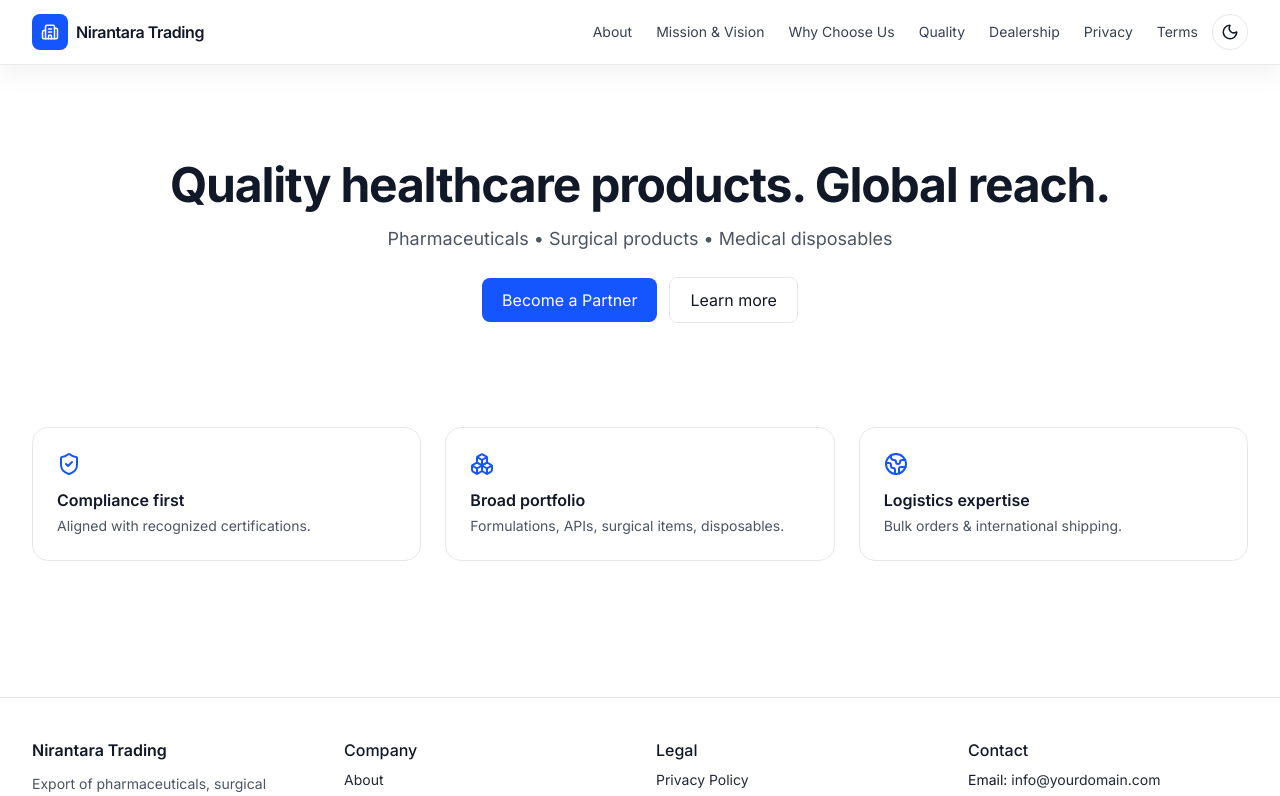
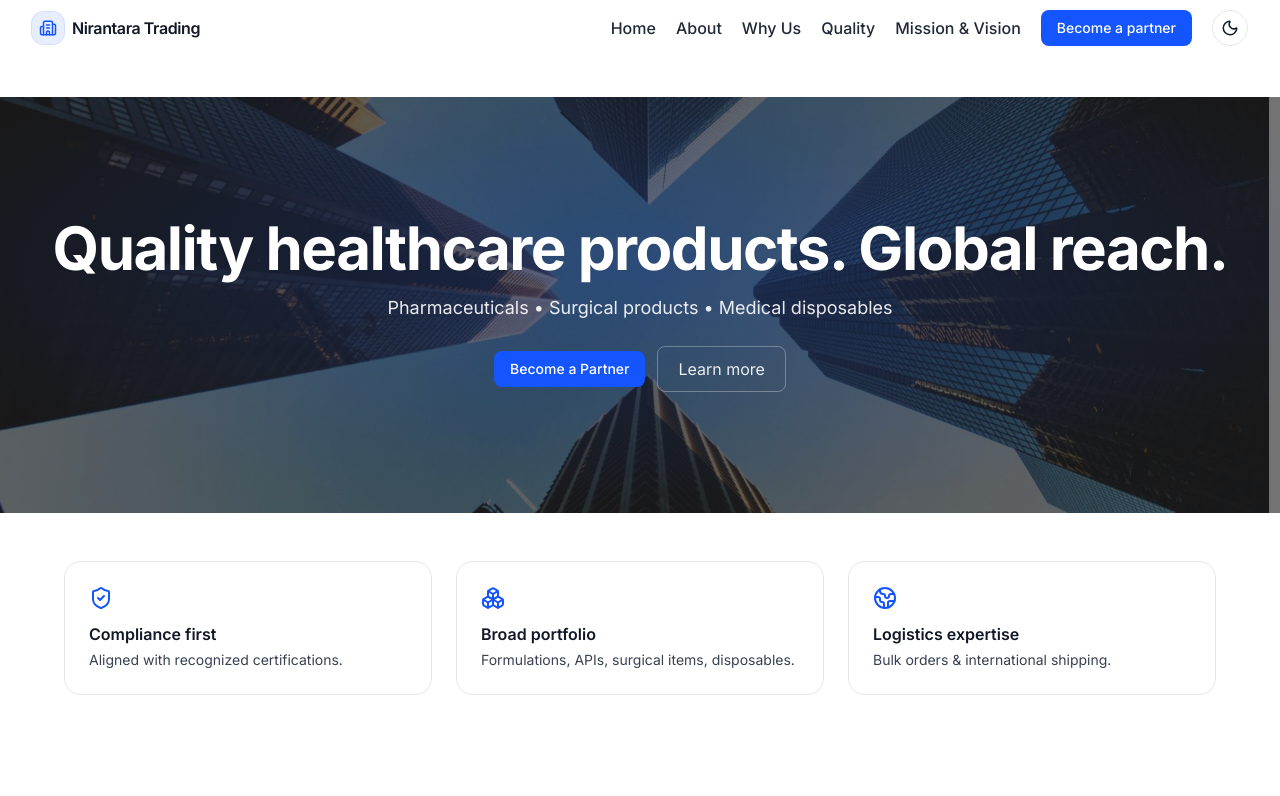
Before and after one commit to romahawk/nirantara-site, a Next.js app: page / in a window 1280 px wide. Shown: the top 796 px of the page. Built offline with nearby package versions, Linux system fonts and the light colour scheme.

Commit message:
fix(hero): remove header divider and expand hero overlays (-inset-px) to eliminate top/bottom hairlines

```diff
--- a/src/app/globals.css
+++ b/src/app/globals.css
@@ -11,8 +11,9 @@ html, body {
 }
 
 body {
-  @apply bg-[rgb(var(--bg))] text-[rgb(var(--fg))] font-sans antialiased;
+  @apply bg-[rgb(var(--bg))] text-[rgb(var(--fg))] font-sans antialiased overflow-x-hidden;
 }
+
 
 /* Layout helper */
 .container { @apply mx-auto max-w-7xl px-4 md:px-6 lg:px-8; }
--- a/src/app/page.tsx
+++ b/src/app/page.tsx
@@ -1,39 +1,78 @@
+import Image from "next/image";
+import Link from "next/link";
 import { ShieldCheck, Boxes, Globe2 } from "lucide-react";
-import Link from "next/link";
+
+// Reuse the About hero image
+import hero from "./about/hero.jpg";
 
 export default function HomePage() {
   return (
-    <section className="space-y-12">
-      <div className="text-center py-14">
-        <h1 className="text-4xl md:text-5xl font-bold tracking-tight">
-          Quality healthcare products. Global reach.
-        </h1>
-        <p className="mt-4 text-lg text-gray-600 dark:text-gray-400">
-          Pharmaceuticals • Surgical products • Medical disposables
-        </p>
-        <div className="mt-6 flex items-center justify-center gap-3">
-          <Link href="/dealership" className="rounded-lg bg-brand text-white px-5 py-2.5">Become a Partner</Link>
-          <Link href="/about" className="rounded-lg border px-5 py-2.5 dark:border-gray-700">Learn more</Link>
+    <div className="space-y-12">
+      {/* ========== FULL-BLEED HERO (background spans the viewport) ========== */}
+      <section className="relative left-1/2 right-1/2 -mx-[50vw] w-screen isolate">
+        <div className="relative h-[52vh] min-h-[360px] max-h-[720px] overflow-hidden">
+          {/* Background image (expanded 1px to avoid hairlines) */}
+          <div className="absolute -inset-px">
+            <Image
+              src={hero}
+              alt="Nirantara Trading — healthcare exports"
+              fill
+              priority
+              placeholder="blur"
+              sizes="100vw"
+              className="object-cover"
+            />
+          </div>
+
+          {/* Darken + tint overlays (also expanded 1px) */}
+          <div className="absolute -inset-px bg-black/60 md:bg-black/55" />
+          <div className="absolute -inset-px bg-[radial-gradient(60%_60%_at_50%_40%,rgba(20,85,254,0.20),transparent)]" />
+
+          {/* Centered hero content */}
+          <div className="container relative z-10 flex h-full flex-col items-center justify-center text-center text-white">
+            <h1 className="text-4xl md:text-6xl font-bold tracking-tight drop-shadow-sm">
+              Quality healthcare products. Global reach.
+            </h1>
+            <p className="mt-4 max-w-3xl text-lg leading-7 text-white/90">
+              Pharmaceuticals • Surgical products • Medical disposables
+            </p>
+            <div className="mt-6 flex flex-wrap items-center justify-center gap-3">
+              <Link href="/dealership" className="btn-primary">Become a Partner</Link>
+              <Link href="/about" className="rounded-lg border border-white/30 px-5 py-2.5 text-white/90 hover:bg-white/10">Learn more</Link>
+            </div>
+          </div>
         </div>
-      </div>
+      </section>
 
-      <div className="grid gap-6 sm:grid-cols-2 lg:grid-cols-3">
-        <div className="card">
-          <ShieldCheck className="text-brand" />
-          <h3 className="font-semibold mt-3 mb-1">Compliance first</h3>
-          <p className="text-sm text-gray-600 dark:text-gray-400">Aligned with recognized certifications.</p>
+
+      {/* ========== Feature cards on a frosted “glass” panel ========== */}
+      <section className="container -mt-10">
+        <div className="grid gap-6 sm:grid-cols-2 lg:grid-cols-3">
+          <div className="card glass">
+            <ShieldCheck className="text-brand" />
+            <h3 className="mt-3 mb-1 font-semibold">Compliance first</h3>
+            <p className="text-sm text-gray-700 dark:text-gray-300">
+              Aligned with recognized certifications.
+            </p>
+          </div>
+
+          <div className="card glass">
+            <Boxes className="text-brand" />
+            <h3 className="mt-3 mb-1 font-semibold">Broad portfolio</h3>
+            <p className="text-sm text-gray-700 dark:text-gray-300">
+              Formulations, APIs, surgical items, disposables.
+            </p>
+          </div>
+
+          <div className="card glass">
+            <Globe2 className="text-brand" />
+            <h3 className="mt-3 mb-1 font-semibold">Logistics expertise</h3>
+            <p className="text-sm text-gray-700 dark:text-gray-300">
+              Bulk orders & international shipping.
+            </p>
+          </div>
         </div>
-        <div className="card">
-          <Boxes className="text-brand" />
-          <h3 className="font-semibold mt-3 mb-1">Broad portfolio</h3>
-          <p className="text-sm text-gray-600 dark:text-gray-400">Formulations, APIs, surgical items, disposables.</p>
-        </div>
-        <div className="card">
-          <Globe2 className="text-brand" />
-          <h3 className="font-semibold mt-3 mb-1">Logistics expertise</h3>
-          <p className="text-sm text-gray-600 dark:text-gray-400">Bulk orders & international shipping.</p>
-        </div>
-      </div>
-    </section>
+      </section>
+    </div>
   );
 }
--- a/src/components/header.tsx
+++ b/src/components/header.tsx
@@ -1,15 +1,16 @@
 "use client";
+
 import Link from "next/link";
-import { useState } from "react";
+import { useEffect, useState } from "react";
 import { Menu, X, Building2 } from "lucide-react";
-import NavLink from "./nav-link";
 import ModeToggle from "./mode-toggle";
 
-const NAV = [
+const links = [
+  { href: "/", label: "Home" },
   { href: "/about", label: "About" },
+  { href: "/why-choose-us", label: "Why Us" },
+  { href: "/quality-assurance", label: "Quality" },
   { href: "/mission-vision", label: "Mission & Vision" },
-  { href: "/why-choose-us", label: "Why Choose Us" },
-  { href: "/quality-assurance", label: "Quality" },
   { href: "/dealership", label: "Dealership" },
   { href: "/privacy", label: "Privacy" },
   { href: "/terms", label: "Terms" },
@@ -17,42 +18,142 @@ const NAV = [
 
 export default function Header() {
   const [open, setOpen] = useState(false);
+
+  // lock scroll while the mobile menu is open
+  useEffect(() => {
+    const html = document.documentElement;
+    if (open) html.classList.add("overflow-hidden");
+    else html.classList.remove("overflow-hidden");
+    return () => html.classList.remove("overflow-hidden");
+  }, [open]);
+
   return (
-    <header className="sticky top-0 z-40 border-b border-gray-200/80 dark:border-gray-800/80 bg-white/75 dark:bg-black/30 backdrop-blur shadow-header">
-      <div className="container h-16 flex items-center justify-between">
-        <Link href="/" className="flex items-center gap-2">
-          <span className="inline-flex h-9 w-9 items-center justify-center rounded-lg bg-brand text-white">
-            <Building2 size={18}/>
+    <>
+      {/* Sticky header with translucent blurred background */}
+      <header className="
+        sticky top-0 z-40
+        border-b border-transparent
+        bg-[rgb(var(--bg))/70] backdrop-blur-md
+        supports-[backdrop-filter]:bg-[rgb(var(--bg))/60]
+      ">
+
+        <div className="container h-14 flex items-center justify-between gap-3">
+          {/* Brand with Building2 icon */}
+          <Link
+            href="/"
+            className="flex items-center gap-2 font-semibold tracking-tight"
+            aria-label="Nirantara Trading — Home"
+          >
+            <span
+              className="
+                inline-flex h-8 w-8 items-center justify-center
+                rounded-xl bg-brand/10 text-brand ring-1 ring-brand/20
+              "
+            >
+              <Building2 size={18} />
             </span>
-          <span className="font-semibold tracking-tight">Nirantara Trading</span>
+            <span className="hidden sm:inline">Nirantara Trading</span>
           </Link>
 
-        <nav className="hidden md:flex items-center gap-1">
-          {NAV.map(n => <NavLink key={n.href} href={n.href}>{n.label}</NavLink>)}
-          <ModeToggle/>
+          {/* Desktop nav */}
+          <nav className="hidden md:flex items-center gap-5">
+            {links.slice(0, 5).map((l) => (
+              <Link key={l.href} href={l.href} className="link font-medium">
+                {l.label}
+              </Link>
+            ))}
+            <Link href="/dealership" className="btn-primary whitespace-nowrap">
+              Become a partner
+            </Link>
+            <ModeToggle />
           </nav>
 
+          {/* Mobile controls */}
           <div className="md:hidden flex items-center gap-2">
-          <ModeToggle/>
-          <button className="h-9 w-9 inline-flex items-center justify-center rounded-full border border-gray-200 dark:border-gray-800" onClick={() => setOpen(true)}>
-            <Menu size={18}/>
+            <ModeToggle />
+            <button
+              aria-label="Open menu"
+              className="rounded-lg p-2 hover:bg-gray-100 dark:hover:bg-white/10"
+              onClick={() => setOpen(true)}
+            >
+              <Menu size={20} />
             </button>
           </div>
         </div>
+      </header>
 
+      {/* Mobile menu */}
       {open && (
-        <div className="md:hidden fixed inset-0 z-50 bg-black/40 backdrop-blur-sm" onClick={() => setOpen(false)}>
-          <div className="absolute right-0 top-0 h-full w-[85%] max-w-sm bg-white dark:bg-neutral-950 border-l border-gray-200 dark:border-gray-800 p-5" onClick={e => e.stopPropagation()}>
-            <div className="flex items-center justify-between mb-4">
+        <>
+          {/* Dim/blurred backdrop */}
+          <button
+            className="
+              fixed inset-0 z-50 md:hidden
+              bg-[rgb(var(--bg))/65] backdrop-blur-md
+              supports-[backdrop-filter]:bg-[rgb(var(--bg))/55]
+            "
+            onClick={() => setOpen(false)}
+            aria-label="Close menu"
+          />
+
+          {/* Menu panel */}
+          <div
+            role="dialog"
+            aria-modal="true"
+            className="
+              fixed inset-x-3 top-3 z-50 md:hidden
+              rounded-2xl border border-gray-200 dark:border-gray-800
+              bg-[rgb(var(--bg))] shadow-xl
+            "
+          >
+            <div className="flex items-center justify-between p-3">
+              <div className="flex items-center gap-2">
+                <span
+                  className="
+                    inline-flex h-8 w-8 items-center justify-center
+                    rounded-xl bg-brand/10 text-brand ring-1 ring-brand/20
+                  "
+                >
+                  <Building2 size={18} />
+                </span>
                 <span className="font-semibold">Menu</span>
-              <button aria-label="Close menu" onClick={() => setOpen(false)}><X/></button>
               </div>
-            <div className="flex flex-col gap-2">
-              {NAV.map(n => <NavLink key={n.href} href={n.href} onClick={() => setOpen(false)}>{n.label}</NavLink>)}
+              <button
+                aria-label="Close menu"
+                className="rounded-lg p-2 hover:bg-gray-100 dark:hover:bg-white/10"
+                onClick={() => setOpen(false)}
+              >
+                <X size={18} />
+              </button>
             </div>
+
+            <nav className="px-3 pb-3">
+              <ul className="grid">
+                {links.map((l) => (
+                  <li key={l.href}>
+                    <Link
+                      href={l.href}
+                      className="
+                        block rounded-lg px-3 py-2.5
+                        hover:bg-gray-100 dark:hover:bg-white/10
+                      "
+                      onClick={() => setOpen(false)}
+                    >
+                      {l.label}
+                    </Link>
+                  </li>
+                ))}
+              </ul>
+
+              <div className="p-3">
+                <Link href="/dealership" className="btn-primary w-full text-center block">
+                  Become a partner
+                </Link>
               </div>
+            </nav>
           </div>
+        </>
       )}
-    </header>
+    </>
   );
 }
```
Lines whose indentation alone changed are shown as unchanged.
